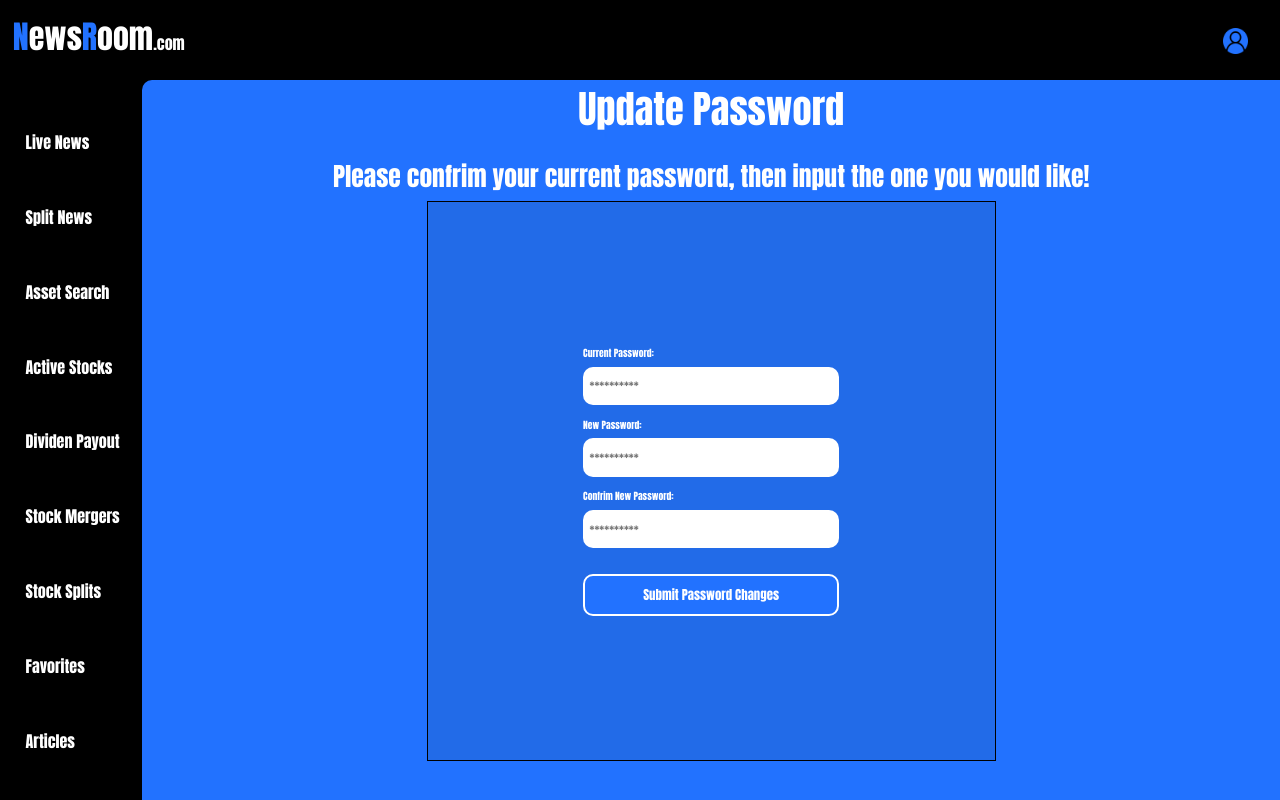
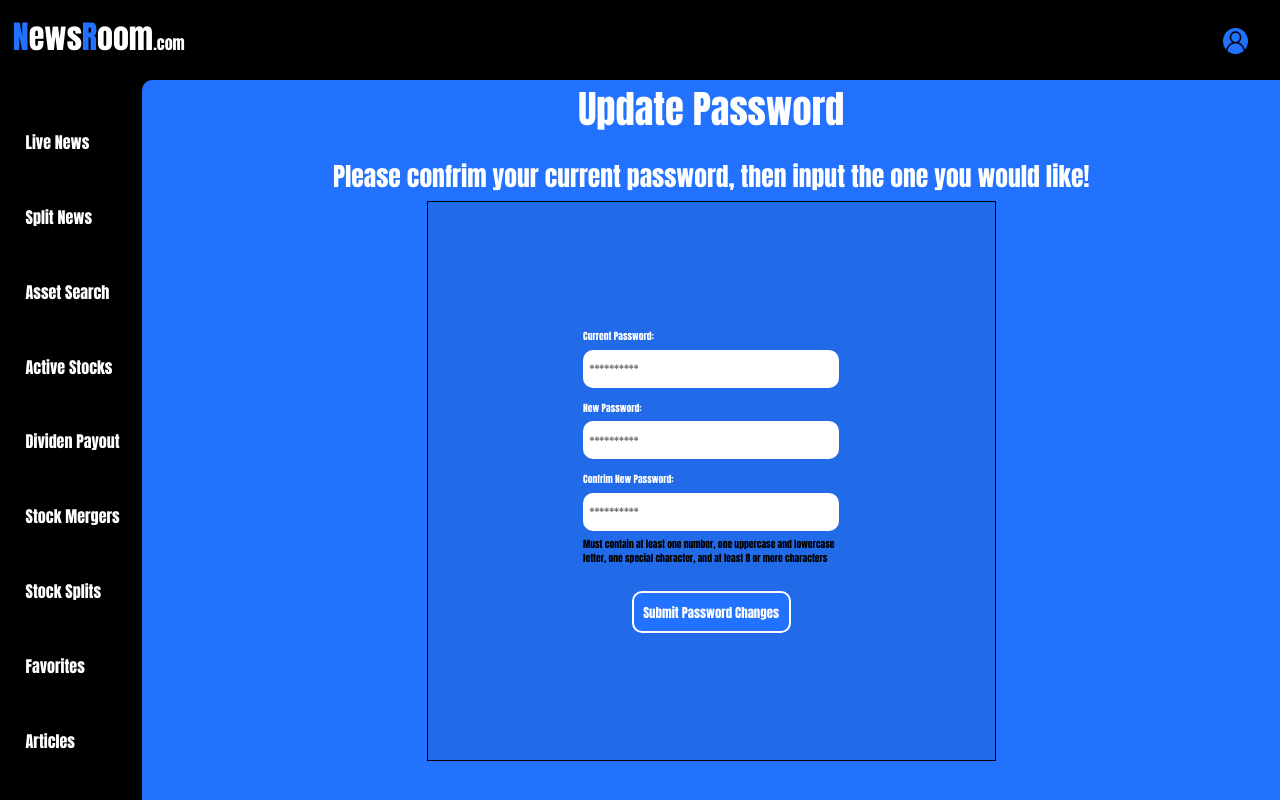
Before and after one commit to JakeKorobellis/NewsApp, a React (Create React App) app in the folder frontend/: page /useredit/password in a window 1280 px wide. Built offline with nearby package versions, Linux system fonts and the light colour scheme; no server answers.

Commit message:
Password strength checking

```diff
--- a/frontend/src/components/active.js
+++ b/frontend/src/components/active.js
@@ -1,7 +1,7 @@
 import React from "react";
 import Side from "./sidebar";
 import convertISOToFormattedDateTime from "./time_convert-2";
-import user from "./pictures/user.png";
+import LoadingIcon from "./helperfunctions/spnningIcon";
 import Header from "./header";
 import { useNavigate } from "react-router-dom";
 
@@ -138,7 +138,7 @@ function Active() {
             <Side curr={4} />
           </div>
 
-          {gainers.length > 1 && losers.length > 1 ? (
+          {gainers && losers ? (
             <div class="data stream-all">
               <div className="title-all">What's Hot</div>
               <div className="stream-hold-all-3">
@@ -183,12 +183,7 @@ function Active() {
                     </div>
                   ) : (
                     <div className="holder-loader">
-                      <div class="lds-ring">
-                        <div></div>
-                        <div></div>
-                        <div></div>
-                        <div></div>
-                      </div>
+                      <LoadingIcon />
                     </div>
                   )}
                 </div>
--- a/frontend/src/components/passwordedit.js
+++ b/frontend/src/components/passwordedit.js
@@ -2,6 +2,7 @@ import React from "react";
 import Side from "./sidebar";
 import Header from "./header";
 import { useNavigate } from "react-router-dom";
+import PasswordCheck from "./helperfunctions/passwordCheck";
 
 function PasswordEdit() {
   /**
@@ -46,6 +47,15 @@ function PasswordEdit() {
      * Handle submit of changing password
      */
     event.preventDefault();
+
+    const passwordStatus = PasswordCheck(passwordState.npassword);
+
+    if (!passwordStatus) {
+      alert(
+        "Please make sure your password contains one digit, one lowercase letter, one uppercase letter, and one special character"
+      );
+      return;
+    }
 
     // Check new password confirmation before request
     if (passwordState.npassword != passwordState.cpassword) {
@@ -98,7 +108,7 @@ function PasswordEdit() {
             <div className="stream-hold-all10">
               <div className="signup-page-split">
                 <div className="form">
-                  <form method="post" className="form" onSubmit={handleSubmit}>
+                  <form method="post" className="form2" onSubmit={handleSubmit}>
                     <div className="form-inputs">
                       <label className="resize">Current Password:</label>
                       <input
@@ -111,6 +121,7 @@ function PasswordEdit() {
                         required
                       />
                     </div>
+
                     <div className="form-inputs">
                       <label className="resize">New Password:</label>
                       <input
@@ -120,9 +131,11 @@ function PasswordEdit() {
                         className="inputs-form"
                         placeholder="**********"
                         onChange={handleChange}
+                        title="Must contain at least one number, one uppercase and lowercase letter, one special character, and at least 8 or more characters"
                         required
                       />
                     </div>
+
                     <div className="form-inputs">
                       <label className="resize">Confrim New Password:</label>
                       <input
@@ -134,6 +147,11 @@ function PasswordEdit() {
                         onChange={handleChange}
                         required
                       />
+                      <div className="form-password-confirmation">
+                        Must contain at least one number, one uppercase and
+                        lowercase letter, one special character, and at least 8
+                        or more characters
+                      </div>
                     </div>
                     <div className="form margin-top">
                       {/* a href needs to be removed for backend and input needs to be moved into the form for the POST request to go off*/}
--- a/frontend/src/components/signup.js
+++ b/frontend/src/components/signup.js
@@ -1,5 +1,6 @@
 import React from "react";
 import { useNavigate } from "react-router-dom";
+import PasswordCheck from "./helperfunctions/passwordCheck";
 
 function Signup() {
   const navigate = useNavigate();
@@ -25,6 +26,15 @@ function Signup() {
   // Submitting form data
   const handleSubmit = (event) => {
     event.preventDefault();
+
+    const passwordStatus = PasswordCheck(user.password);
+
+    if (!passwordStatus) {
+      alert(
+        "Please make sure your password contains one digit, one lowercase letter, one uppercase letter, and one special character"
+      );
+      return;
+    }
 
     // Sending to backend to add to DB
     fetch(route, {
@@ -117,6 +127,10 @@ function Signup() {
                 onChange={handleChange}
                 required
               />
+              <div className="form-password-confirmation">
+                Must contain at least one number, one uppercase and lowercase
+                letter, one special character, and at least 8 or more characters
+              </div>
             </div>
             <input type="submit" value="Signup" className="login-btn" />
           </form>
```
